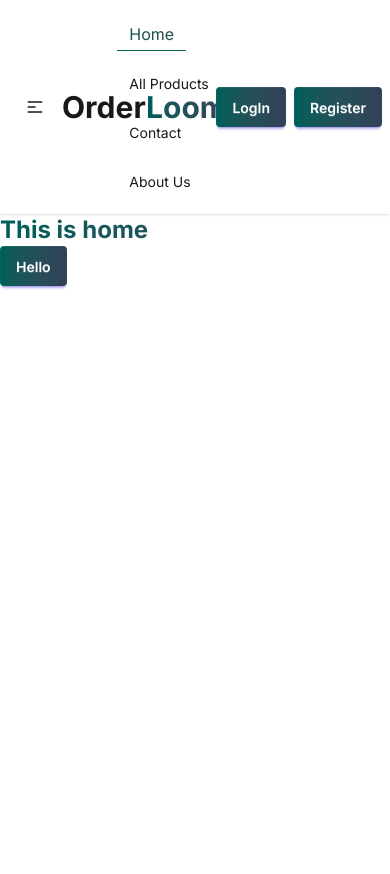
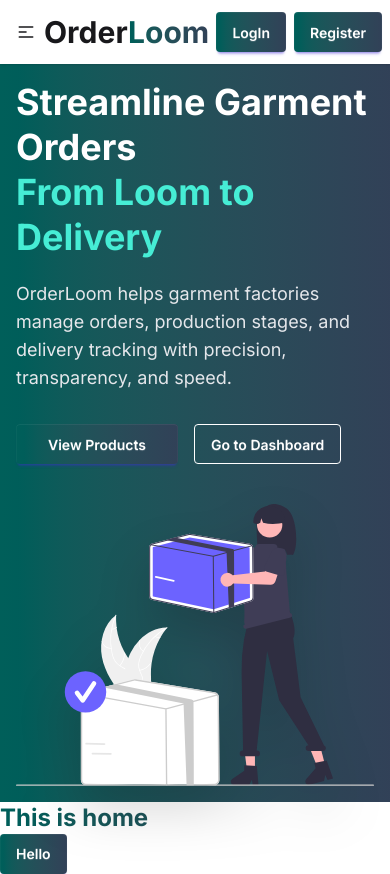
Before and after one commit to khaled-40/order-loom-client, a React (Vite) app: page / in a window 390 px wide. Before the commit the page ends 844 px from the top, so only its background shows below. Built offline with nearby package versions, Linux system fonts and the light colour scheme; no server answers.

Commit message:
added the hero section with stunning UI and made navbar mobile responsive

```diff
--- a/package.json
+++ b/package.json
@@ -13,6 +13,7 @@
     "axios": "^1.13.2",
     "firebase": "^12.8.0",
     "react": "^19.2.0",
+    "react-awesome-reveal": "^4.3.1",
     "react-dom": "^19.2.0",
     "react-hook-form": "^7.71.1",
     "react-toastify": "^11.0.5"
--- a/src/Layout/DefaultLayout.jsx
+++ b/src/Layout/DefaultLayout.jsx
@@ -4,7 +4,7 @@ import { Outlet } from 'react-router';
 
 const DefaultLayout = () => {
     return (
-        <div>
+        <div className=''>
             <Navbar></Navbar>
             <Outlet></Outlet>
         </div>
--- /dev/null
+++ b/src/Pages/Home/Hero.jsx
@@ -0,0 +1,54 @@
+import { Fade, Slide } from "react-awesome-reveal";
+import { Link } from "react-router";
+import heroImg from "../../assets/undraw_order-delivered_puaw.svg"; // replace with yours
+
+const Hero = () => {
+    return (
+        <section className="min-h-[80vh] flex items-center bg-gradient-to-r from-teal-800 to-slate-700 text-white">
+            <div className="container mx-auto p-4 grid grid-cols-1 md:grid-cols-2 gap-10 items-center">
+
+                {/* Left Content */}
+                <Fade direction="left" triggerOnce>
+                    <div>
+                        <h1 className="text-4xl md:text-5xl font-bold leading-tight">
+                            Streamline Garment Orders <br />
+                            <span className="text-teal-300">From Loom to Delivery</span>
+                        </h1>
+
+                        <p className="mt-5 text-lg text-gray-200 max-w-xl">
+                            OrderLoom helps garment factories manage orders, production stages,
+                            and delivery tracking with precision, transparency, and speed.
+                        </p>
+
+                        <div className="mt-8 flex gap-4">
+                            <Link to="/all-products" className="btn btn-primary px-8">
+                                View Products
+                            </Link>
+
+                            <Link
+                                to="/dashboard"
+                                className="btn btn-outline border-white text-white hover:bg-white hover:text-slate-800"
+                            >
+                                Go to Dashboard
+                            </Link>
+                        </div>
+                    </div>
+                </Fade>
+
+                {/* Right Image */}
+                <Slide direction="right" triggerOnce>
+                    <div className="flex justify-center">
+                        <img
+                            src={heroImg}
+                            alt="Garment production tracking"
+                            className="max-w-full md:max-w-[480px] drop-shadow-2xl"
+                        />
+                    </div>
+                </Slide>
+
+            </div>
+        </section>
+    );
+};
+
+export default Hero;
--- a/src/Pages/Home/Home.jsx
+++ b/src/Pages/Home/Home.jsx
@@ -1,9 +1,11 @@
 import React from 'react';
 import Navbar from './Navbar';
+import Hero from './Hero';
 
 const Home = () => {
     return (
         <div>
+            <Hero></Hero>
             <h2 className='text-primary text-2xl font-bold'> This is home</h2>
             <button className='btn btn-primary'>Hello</button>
         </div>
--- a/src/Pages/Home/Navbar.css
+++ b/src/Pages/Home/Navbar.css
@@ -15,8 +15,5 @@ ul a.active {
 }
 
 .menu-horizontal {
-    display: flex;
-    align-items: center;
-    gap: 16px;
     margin-right: 12px;
 }
--- a/src/Pages/Home/Navbar.jsx
+++ b/src/Pages/Home/Navbar.jsx
@@ -34,7 +34,7 @@ const Navbar = () => {
         <div className="navbar bg-base-100 shadow-sm">
             <div className="navbar-start">
                 <div className="dropdown">
-                    <div tabIndex={0} role="button" className="btn btn-ghost lg:hidden">
+                    <div tabIndex={0} role="button" className="rounded-md p-2 hover:bg-gray-300 lg:hidden">
                         <svg xmlns="http://www.w3.org/2000/svg" className="h-5 w-5" fill="none" viewBox="0 0 24 24" stroke="currentColor"> <path strokeLinecap="round" strokeLinejoin="round" strokeWidth="2" d="M4 6h16M4 12h8m-8 6h16" /> </svg>
                     </div>
                     <ul
@@ -46,7 +46,7 @@ const Navbar = () => {
                 <h2 className="mr-2 text-3xl font-bold">Order<span className='text-primary'>Loom</span></h2>
             </div>
             <div className="navbar-end ">
-                <ul className="menu menu-horizontal px-1 hidden md:flex">
+                <ul className="menu menu-horizontal px-1 hidden lg:flex items-center">
                     {links}
                 </ul>
                 {
```
Also changed, not shown: src/assets/undraw_order-delivered_puaw.svg (added), 1 other file (tests, documents, lock files or other folders).
